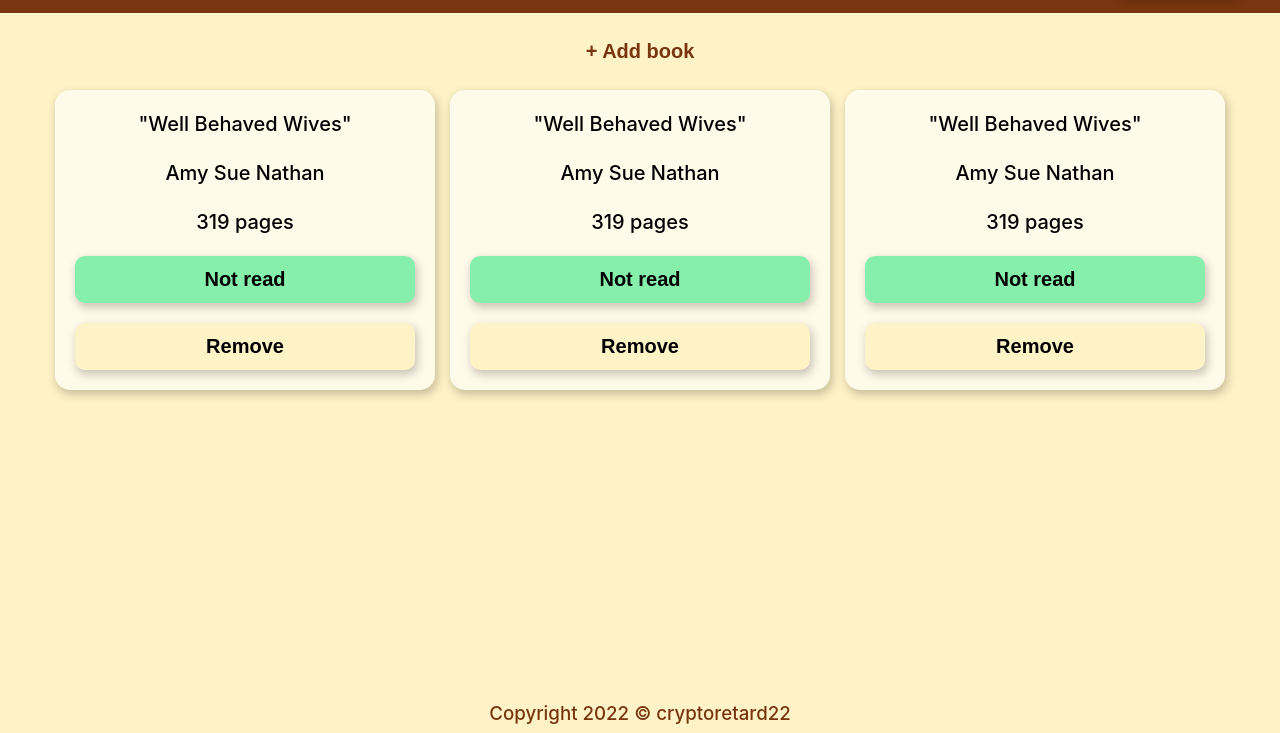
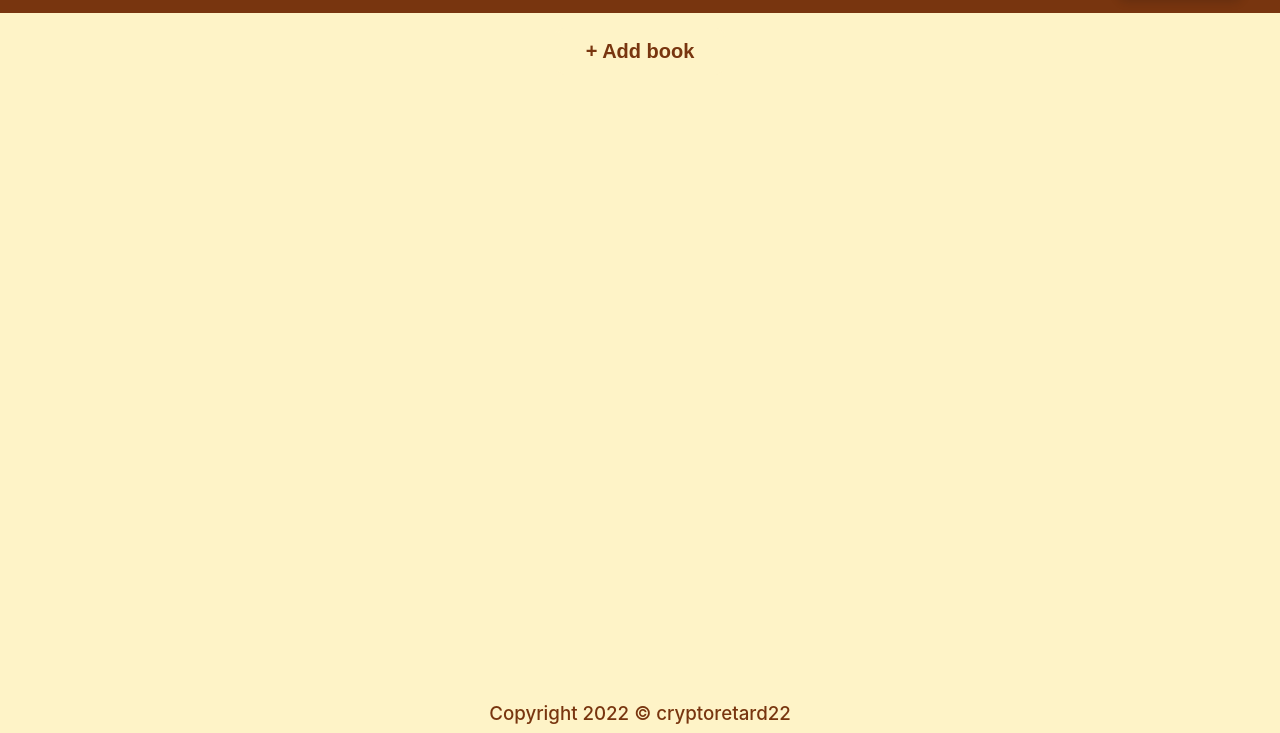
Before and after one commit to cryptoretard25/react03-library-refactor, a React app: page / in a window 1280 px wide. Shown: the part 67-800 px from the top of the page. Built offline with nearby package versions, Linux system fonts and the light colour scheme.

Commit message:
coded books cards display, button functionality, storage etc

```diff
--- a/src/modules/app.js
+++ b/src/modules/app.js
@@ -1,8 +1,7 @@
 import React from "react";
 import { useState } from "react";
 import Book from "./book";
-import Library from "./library";
-import Storage from "./storage";
+import { library, Storage } from "./backend.js";
 
 function Header() {
   return (
@@ -16,14 +15,14 @@ function Header() {
 }
 
 function Overlay({ setAddBookClicked }) {
-  const [formValues, setFormValues] = useState({
+  const defaultFormValues = {
     title: "",
     author: "",
     pages: "",
     isRead: false,
-    error: null,
-  });
-  const [isError, setIsError] = useState(false);
+  };
+  const [formValues, setFormValues] = useState(defaultFormValues);
+  const [error, setError] = useState(null);
 
   const formClickHandler = (e) => {
     e.stopPropagation();
@@ -36,20 +35,31 @@ function Overlay({ setAddBookClicked }) {
   const submintHandler = (e) => {
     e.preventDefault();
     if (!formValues.title || !formValues.author || !formValues.pages) {
-      setIsError(true);
+      setError("Please fill all of the text fields");
       setTimeout(() => {
-        setIsError(false);
+        setError(null);
       }, 2000);
       return;
     }
-
-    console.log("Submit");
+    const { title, author, pages, isRead } = formValues;
+    if (library.contains(title)) {
+      setError("This book is already exists!");
+      setTimeout(() => {
+        setError(null);
+      }, 2000);
+      setTimeout(() => {
+        setFormValues(defaultFormValues);
+      }, 2000);
+      return;
+    }
+    library.addBook(new Book(title, author, pages, isRead));
+    Storage.saveLibrary(library);
+    console.log(library);
     setAddBookClicked(false);
   };
 
   const handleChange = (e) => {
     const { name, value, type, checked } = e.target;
-    console.log(name, value, type, checked);
     const newVal = type === "checkbox" ? checked : value;
     setFormValues((prevVal) => ({ ...prevVal, [name]: newVal }));
   };
@@ -59,9 +69,9 @@ function Overlay({ setAddBookClicked }) {
       <form id="addBookForm" onClick={formClickHandler}>
         <div className="book add-book-menu">
           <h3>Add new book</h3>
-          {isError && (
+          {error && (
             <div className="error" style={{ color: "red" }}>
-              Please fill in all text fields
+              {error}
             </div>
           )}
           <div className="book-info">
@@ -126,10 +136,25 @@ function Overlay({ setAddBookClicked }) {
 
 function Main() {
   const [addBookClicked, setAddBookClicked] = useState(false);
+  const [books, setBooks] = useState(library.books);
 
   const addBookClickHandle = () => {
     setAddBookClicked(true);
   };
+
+  const AllBooks = books.map((book, index) => {
+    const { title, author, pages, read } = book;
+    return (
+      <BookItem
+        key={index}
+        name={title}
+        author={author}
+        pages={pages}
+        read={read}
+        setBooks={setBooks}
+      />
+    );
+  });
 
   return (
     <div className="main-container">
@@ -138,14 +163,8 @@ function Main() {
           + Add book
         </button>
       </div>
-      <div className="main">
-        <BookItem />
-        <BookItem />
-        <BookItem />
-      </div>
-      {addBookClicked ? (
-        <Overlay setAddBookClicked={setAddBookClicked} />
-      ) : null}
+      <div className="main">{AllBooks}</div>
+      {addBookClicked && <Overlay setAddBookClicked={setAddBookClicked} />}
     </div>
   );
 }
@@ -158,30 +177,49 @@ function Footer() {
   );
 }
 
-function BookButtonRemove() {
-  return <button className="book-button remove">Remove</button>;
-}
-
-function BookButtonIsRead({ isRead }) {
-  const [text, setText] = useState(() => (isRead ? "Read" : "Not read"));
+function BookButtonRemove({ setBooks, title }) {
+  const removeHandler = () => {
+    library.deleteBook(title);
+    setBooks(library.books);
+    Storage.saveLibrary(library);
+  };
 
   return (
-    <button className={`book-button read ${isRead ? "red" : "green"}`}>
-      {text}
+    <button className="book-button remove" onClick={removeHandler}>
+      Remove
     </button>
   );
 }
 
-function BookItem({ name, author, pages, read }) {
+function BookButtonIsRead({ isRead, title }) {
+  const [readed, setReaded] = useState(isRead);
+
+  const isReadHandler = () => {
+    const book = library.getBook(title);
+    setReaded(book.setRead())
+    Storage.saveLibrary(library)
+  };
+
+  return (
+    <button
+      onClick={isReadHandler}
+      className={`book-button read ${readed ? "green" : "red"}`}
+    >
+      {readed ? "Read" : "Not read"}
+    </button>
+  );
+}
+
+function BookItem({ name, author, pages, read, setBooks }) {
   return (
     <div className="book">
       <div className="book-info">
-        <p className="book-name"> "Well Behaved Wives" </p>
-        <p className="book-author">Amy Sue Nathan</p>
-        <p className="book-pages">319 pages</p>
+        <p className="book-name"> {`"${name}"`} </p>
+        <p className="book-author"> {author}</p>
+        <p className="book-pages">{pages} pages</p>
       </div>
-      <BookButtonIsRead isRead={false} />
-      <BookButtonRemove />
+      <BookButtonIsRead isRead={read} title={name} />
+      <BookButtonRemove setBooks={setBooks} title={name} />
     </div>
   );
 }
--- /dev/null
+++ b/src/modules/backend.js
@@ -0,0 +1,6 @@
+
+import Storage from "./storage";
+
+const library = Storage.getLibrary()
+
+export {Storage, library}
--- a/src/modules/book.js
+++ b/src/modules/book.js
@@ -28,5 +28,6 @@ export default class Book {
   }
   setRead() {
     this.read === true ? (this.read = false) : (this.read = true);
+    return this.read
   }
 }
--- a/src/modules/storage.js
+++ b/src/modules/storage.js
@@ -1,3 +1,6 @@
+import Library from "./library";
+import Book from "./book";
+
 export default class Storage {
   static saveLibrary(data) {
     localStorage.setItem("Library", JSON.stringify(data));
```
Also changed, not shown: refactor/index.html (+3 -1 lines), 1 other file.
